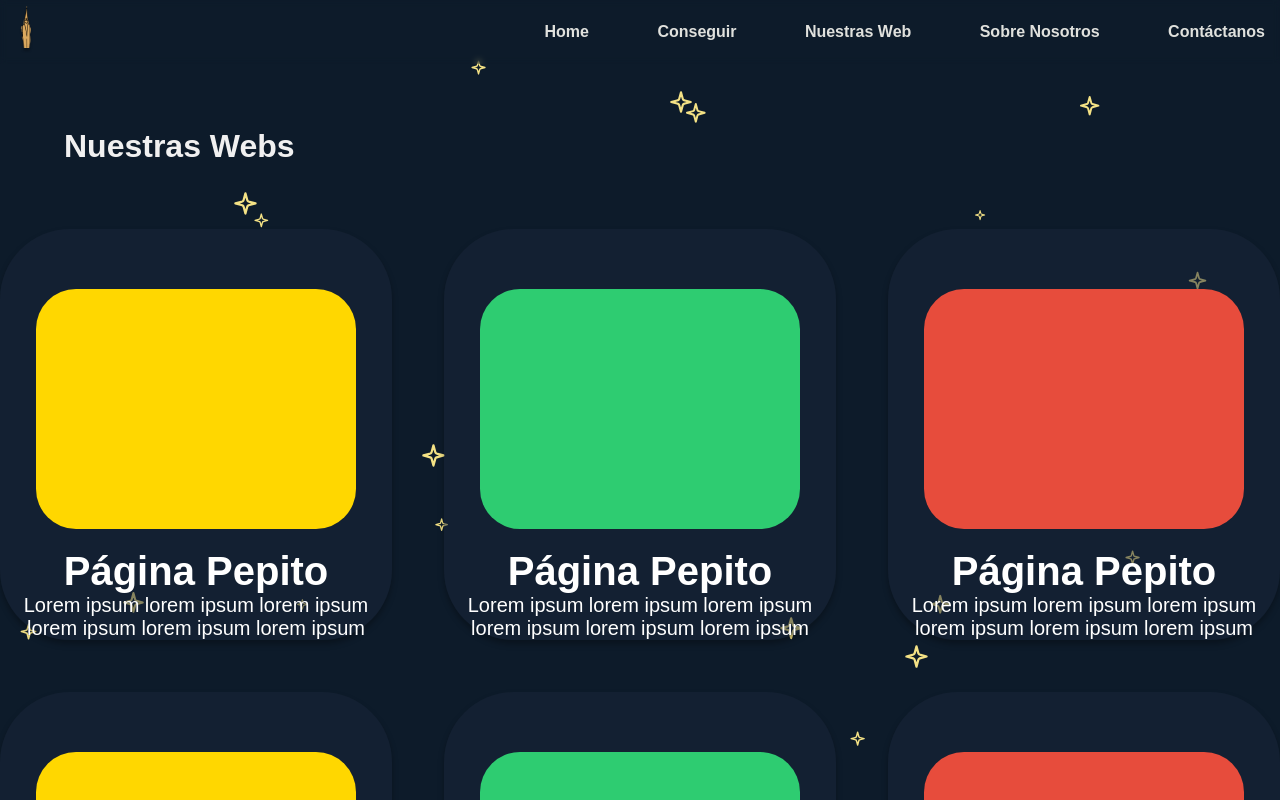
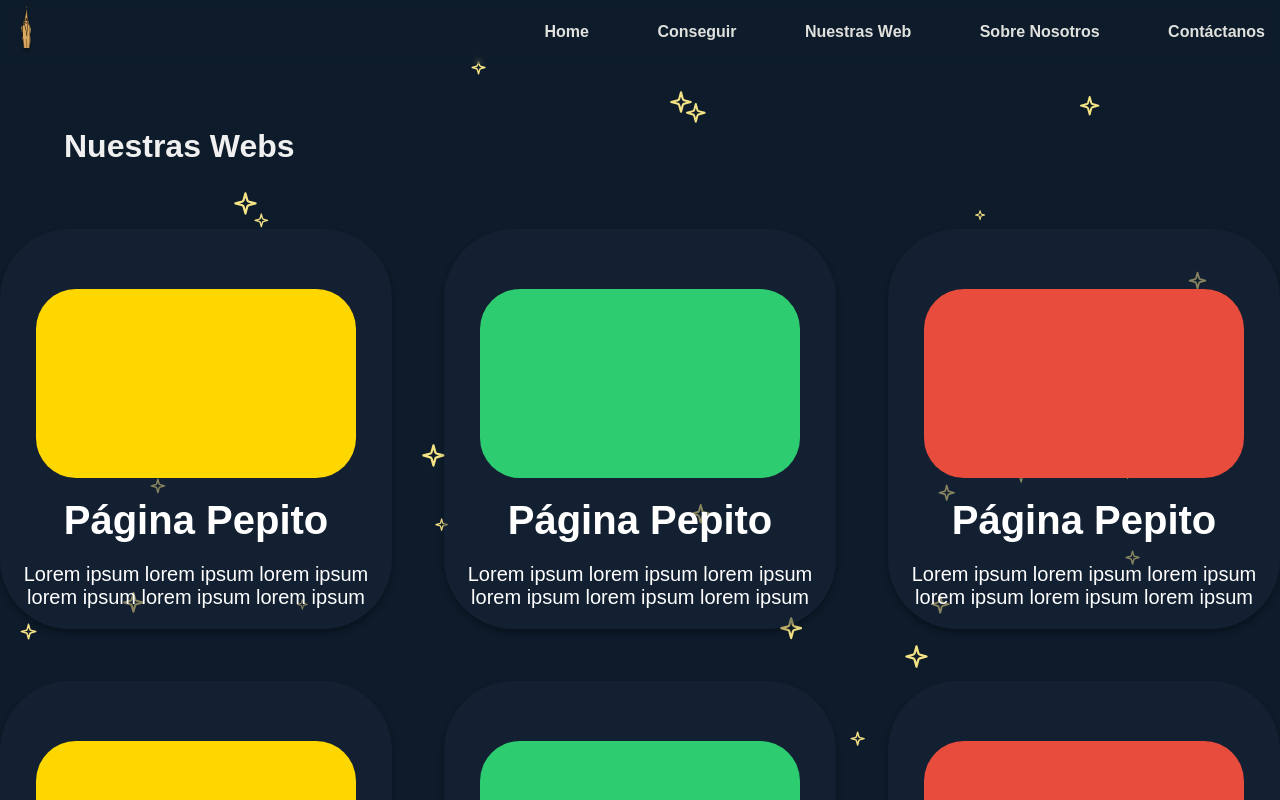
Before and after one commit to MatexTeresani/MagiciansWEB_WEB, an Angular app in the folder MagicianWEB/: page /projects in a window 1280 px wide. Shown: the top 800 px of the page. Built offline with nearby package versions, Linux system fonts and the light colour scheme.

Commit message:
Update projects.component.css

```diff
--- a/MagicianWEB/src/app/pages/projects/projects.component.css
+++ b/MagicianWEB/src/app/pages/projects/projects.component.css
@@ -33,10 +33,11 @@ h1 {
 }
 
 .card {
+    height: 400px; /* Ajusta la altura según tus necesidades */
     display: flex;
     flex-direction: column;
+    justify-content: center;
     align-items: center;
-    justify-content: space-between;
     border-radius: 70px;
     background-color: hsla(219, 37%, 17%, 0.5);
     box-shadow: 0 4px 6px rgba(0, 0, 0, 0.3);
@@ -78,8 +79,10 @@ h1 {
 }
 
 .card p {
+    padding: 20px; /* Ajusta el padding según tus necesidades */
     font-size: 20px;
     text-align: center;
+    margin: 0; /* Asegura que no haya márgenes adicionales */
 }
 button   {
     border: none;
```
